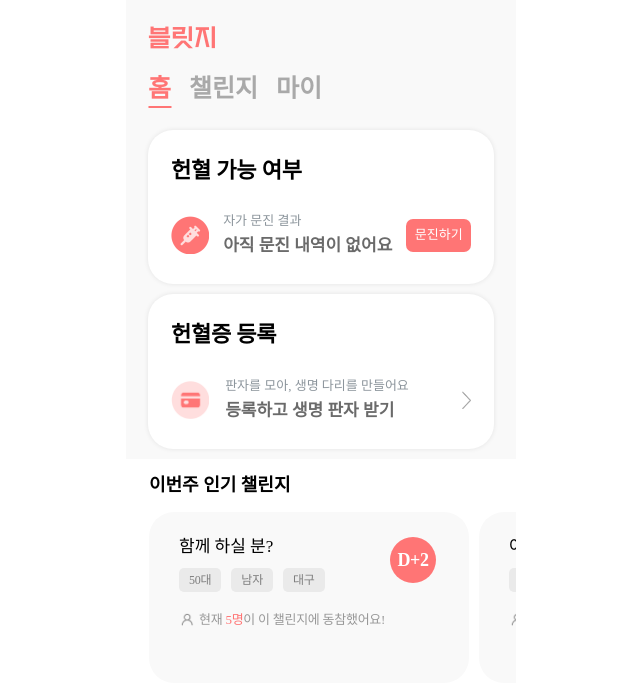
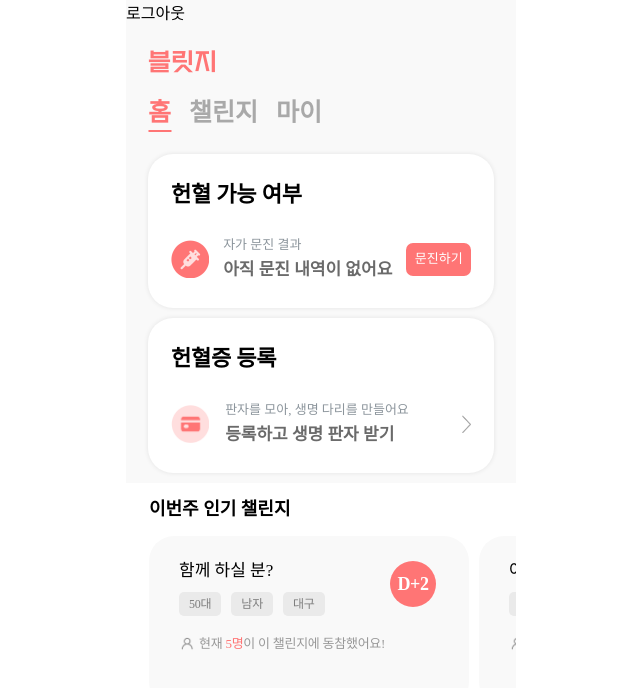
Before and after one commit to Club-PARD/PARD_4th_GwangGi_FE, a React (Create React App) app: page /home in a window 1280 px wide. Shown: the top 688 px of the page, without its empty margins (319-959 px from the left). Built offline with nearby package versions, Linux system fonts and the light colour scheme; a web font is replaced by a local one.

Commit message:
edit : Logout section

```diff
--- a/src/Layout/Header.js
+++ b/src/Layout/Header.js
@@ -23,6 +23,8 @@ function Header() {
     };
 
     return (
+        <div>
+            <LogOut onClick={handleLogOut}>로그아웃</LogOut>
             <HeaderContainer>
                 <LogoText to = "/home">블릿지</LogoText>
                 <MenuBox>
@@ -30,8 +32,8 @@ function Header() {
                     <MenuItem to = "/list" isActive={getCurrentPath() === "list"}>챌린지</MenuItem>
                     <MenuItem to = "/mypage" isActive={getCurrentPath() === "mypage"}>마이</MenuItem>
                 </MenuBox>
-            {/* <LogOut onClick={handleLogOut}>로그아웃</LogOut> */}
             </HeaderContainer>
+        </div>
     )
 }
 
```
Lines whose indentation alone changed are shown as unchanged.
